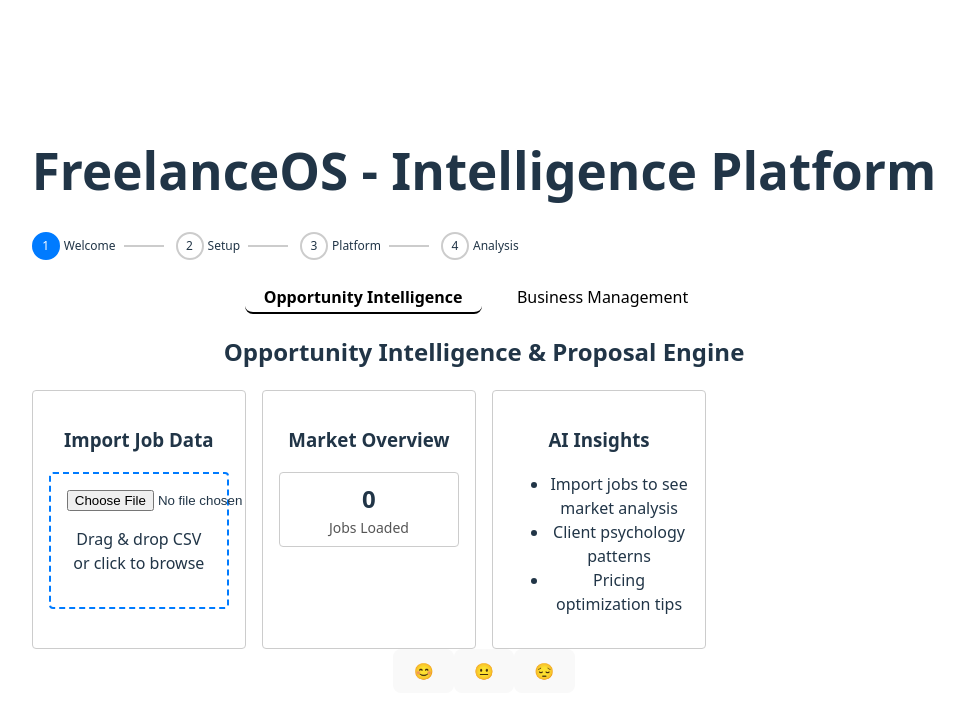
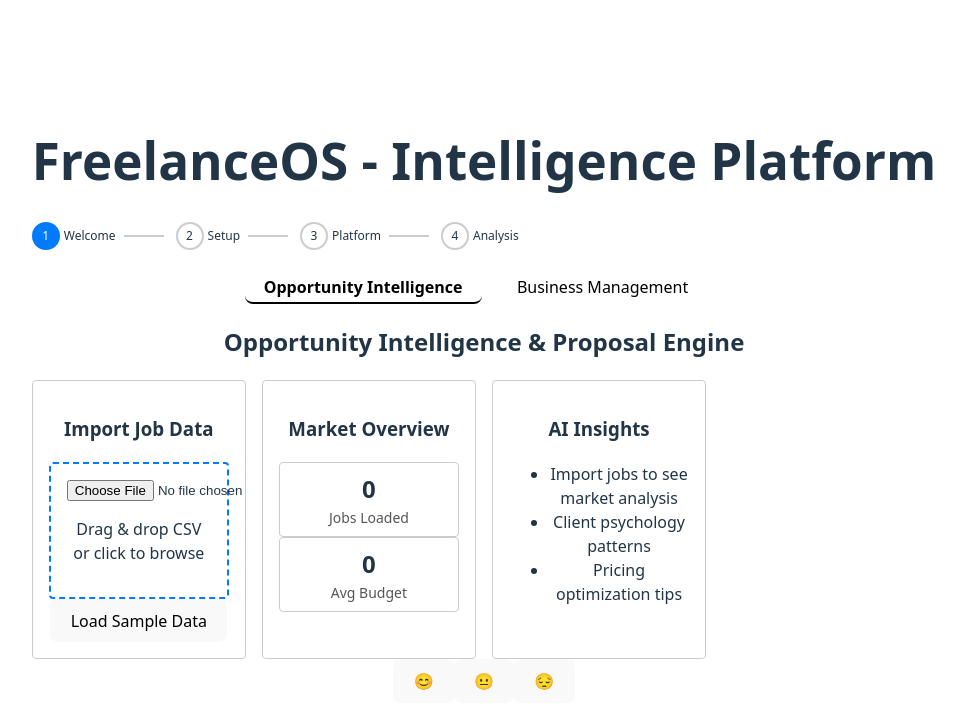
Before and after one commit to piercetoppart/CHAD-MVP, a React (Vite) app in the folder frontend/: page /proto in a window 1280 px wide. Shown: the top 728 px of the page, without its empty margins (156-1120 px from the left). Built offline with nearby package versions, Linux system fonts and the light colour scheme.

Commit message:
frontend: add sample job import and metrics

```diff
--- a/frontend/src/components/CSVImport.tsx
+++ b/frontend/src/components/CSVImport.tsx
@@ -1,10 +1,10 @@
-import { useState } from 'react';
+import { useState, type FC } from 'react';
 
 interface CSVImportProps {
   onImport: (rows: string[][]) => void;
 }
 
-const CSVImport = ({ onImport }: CSVImportProps) => {
+const CSVImport: FC<CSVImportProps> = ({ onImport }) => {
   const [drag, setDrag] = useState(false);
 
   const handleFiles = async (files: FileList | null) => {
@@ -35,6 +35,7 @@ const CSVImport = ({ onImport }: CSVImportProps) => {
       <input
         type="file"
         accept=".csv"
+        aria-label="Upload CSV file"
         onChange={(e) => handleFiles(e.target.files)}
       />
       <p>Drag & drop CSV or click to browse</p>
--- a/frontend/src/pages/ProtoMVP.tsx
+++ b/frontend/src/pages/ProtoMVP.tsx
@@ -10,6 +10,8 @@ import '../proto.css';
 const ProtoMVP = () => {
   const [tab, setTab] = useState<'opportunity' | 'business'>('opportunity');
   const [step, setStep] = useState(0);
+  const [jobs, setJobs] = useState<Record<string, string>[]>([]);
+  const [selected, setSelected] = useState<number | null>(null);
 
   const steps: Step[] = [
     { label: 'Welcome' },
@@ -48,10 +50,63 @@ const ProtoMVP = () => {
           <h2>Opportunity Intelligence & Proposal Engine</h2>
           <div className="grid cols-3">
             <Card title="Import Job Data">
-              <CSVImport onImport={() => setStep(1)} />
+              <CSVImport
+                onImport={(rows) => {
+                  const [header, ...data] = rows;
+                  const parsed = data.map((row) => {
+                    const obj: Record<string, string> = {};
+                    header.forEach((h, i) => {
+                      obj[h.trim()] = row[i];
+                    });
+                    return obj;
+                  });
+                  setJobs(parsed);
+                  setStep(1);
+                }}
+              />
+              <button
+                type="button"
+                onClick={async () => {
+                  const res = await fetch('/sample.csv');
+                  const text = await res.text();
+                  const rows = text
+                    .trim()
+                    .split(/\r?\n/)
+                    .map((r) => r.split(','));
+                  const [header, ...data] = rows;
+                  const parsed = data.map((row) => {
+                    const obj: Record<string, string> = {};
+                    header.forEach((h, i) => {
+                      obj[h.trim()] = row[i];
+                    });
+                    return obj;
+                  });
+                  setJobs(parsed);
+                  setStep(1);
+                }}
+              >
+                Load Sample Data
+              </button>
             </Card>
             <Card title="Market Overview">
-              <MetricCard value="0" label="Jobs Loaded" />
+              <MetricCard value={jobs.length} label="Jobs Loaded" />
+              <MetricCard
+                value={
+                  jobs.length
+                    ? (
+                        jobs.reduce(
+                          (sum, j) =>
+                            sum +
+                            (parseFloat(j.budget_min) ||
+                              parseFloat(j.budget_max) ||
+                              0),
+                          0
+                        ) / jobs.length
+                      ).toFixed(0)
+                    : '0'
+                }
+                label="Avg Budget"
+              />
             </Card>
             <Card title="AI Insights">
               <ul>
@@ -61,6 +116,35 @@ const ProtoMVP = () => {
               </ul>
             </Card>
           </div>
+          {jobs.length > 0 && (
+            <div className="grid cols-2" style={{ marginTop: '1rem' }}>
+              <Card title="Job List">
+                {jobs.map((job, i) => (
+                  <div
+                    key={i}
+                    onClick={() => {
+                      setSelected(i);
+                      setStep(2);
+                    }}
+                    className={`job-item${selected === i ? ' selected' : ''}`}
+                  >
+                    {job.job_title}
+                  </div>
+                ))}
+              </Card>
+              {selected !== null && (
+                <Card title="Details">
+                  <p>
+                    Budget: $
+                    {jobs[selected].budget_min ||
+                      jobs[selected].budget_max ||
+                      'N/A'}
+                  </p>
+                  <p>Proposals: {jobs[selected].proposals || 'N/A'}</p>
+                </Card>
+              )}
+            </div>
+          )}
         </section>
       )}
 
--- a/frontend/src/proto.css
+++ b/frontend/src/proto.css
@@ -115,3 +115,15 @@ header {
   display: block;
   margin: 0 auto 0.5rem;
 }
+
+.job-item {
+  border: 1px solid #ccc;
+  padding: 0.5rem;
+  margin-bottom: 0.25rem;
+  cursor: pointer;
+}
+
+.job-item.selected {
+  background: #e7f3ff;
+  border-color: #007bff;
+}
```
Also changed, not shown: frontend/public/sample.csv (added), 1 other file (tests, documents, lock files or other folders).
